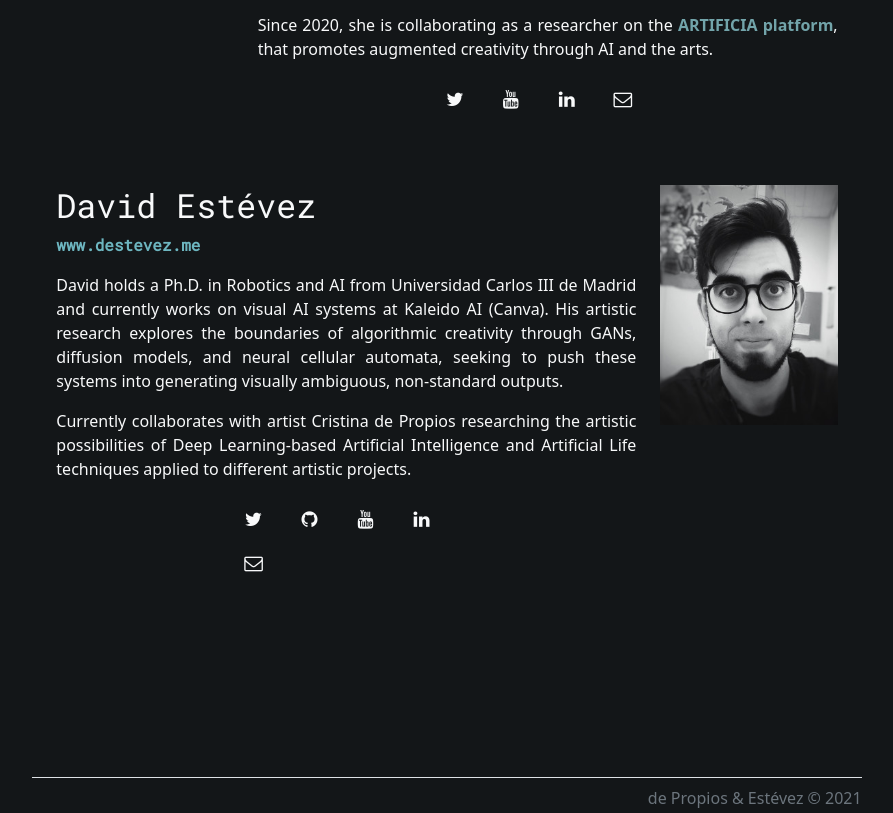
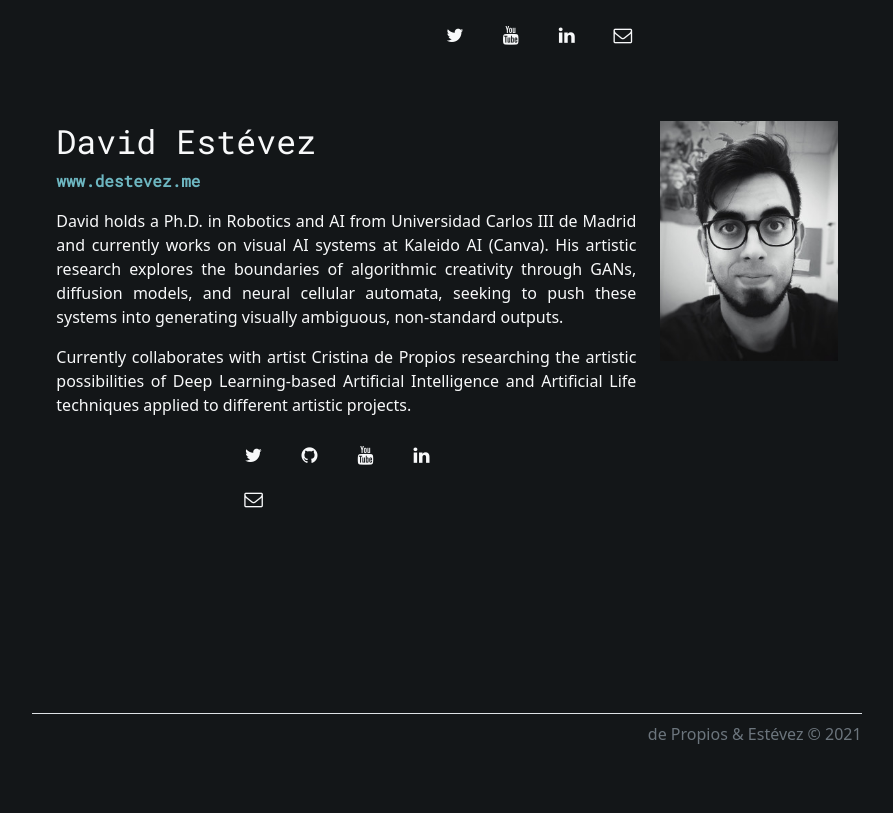
Before and after one commit to artencoders/artencoders.github.io, a plain HTML site: page about.html in a window 1280 px wide. Shown: the part 907-1720 px from the top of the page, without its empty margins (193-1086 px from the left). After the commit the page ends 1661 px from the top, so only its background shows below. Drawn offline with nearby package versions, Linux system fonts and the light colour scheme.

Commit message:
Update about.html

```diff
--- a/about.html
+++ b/about.html
@@ -58,11 +58,6 @@ Their work reflects on the role we play as developers and users of intelligent s
       <p class="text-justify">
       de Propios teaches AI tools for art and emerging technologies, regularly gives talks, and writes on the intersection of art and machine intelligence. Since 2020, she has been a researcher with the ARTIFICIA platform, promoting augmented creativity through AI. Her Ph.D. was the first in Spain to critically address the convergence of art and artificial intelligence.
 
-      <p class="text-justify">
-      Since 2020, she is collaborating as a researcher on the <a href="https://www.artificia.pro/create/artificia-team/">ARTIFICIA platform</a>, that promotes augmented creativity through AI and the arts.
-      </p>
-
-
       <div class="col-lg-5 mx-auto">
         <ul class="nav">
           <li><a href="https://twitter.com/de_propios" class="nav-link link-light btn-social btn-outline"><i class="fa fa-fw fa-twitter"></i></a></li>
```
